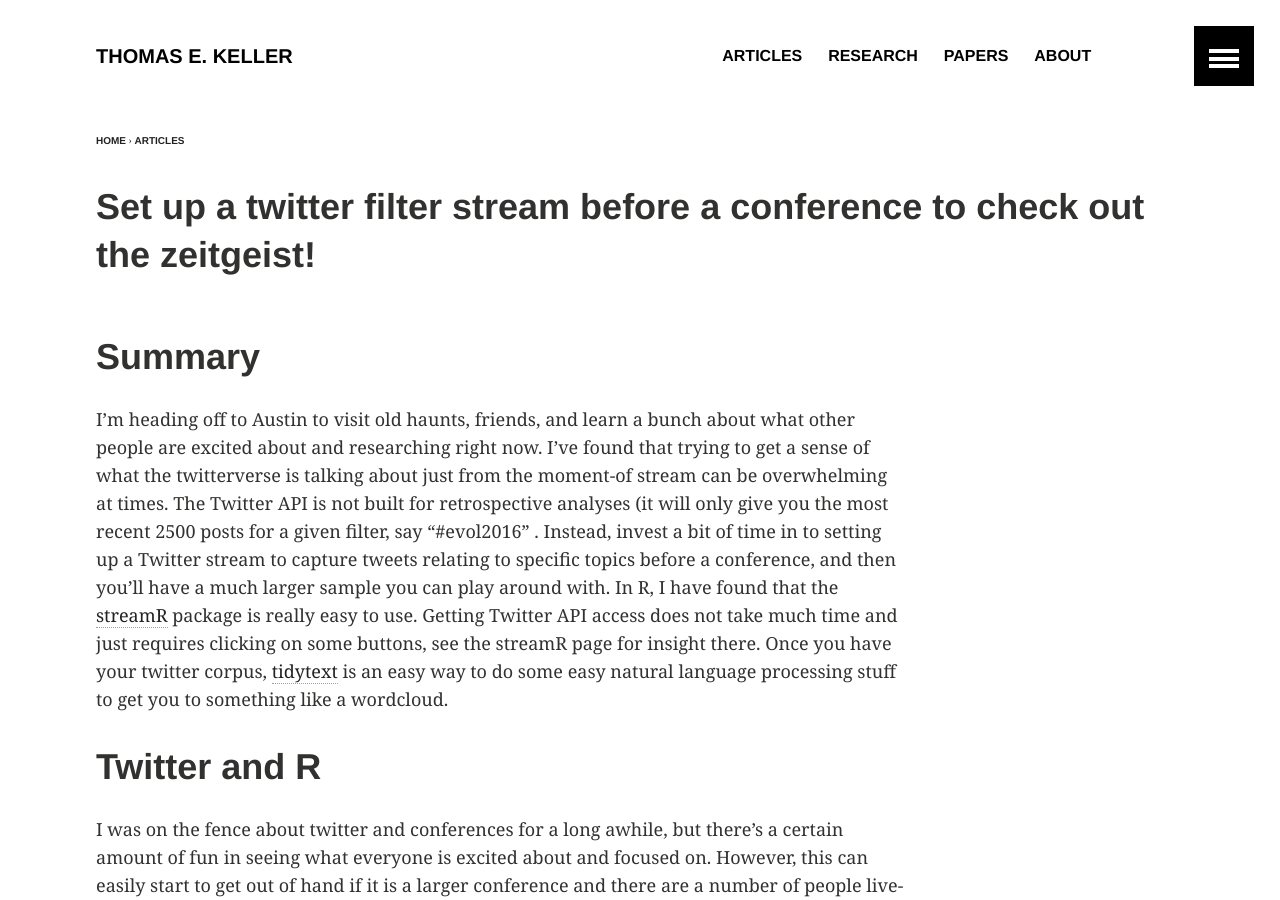
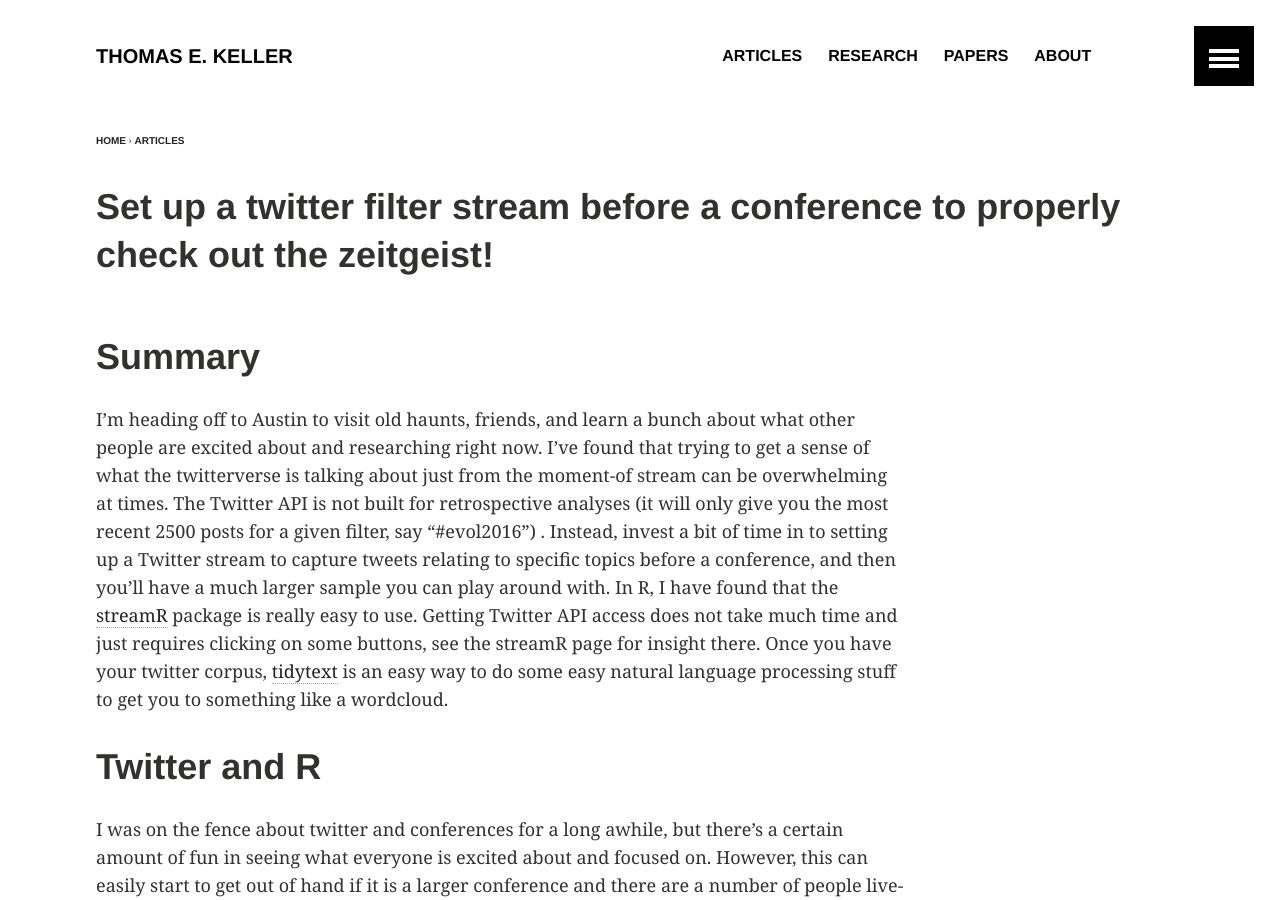
Before and after one commit to thomas-keller/thomas-keller.github.io, a Jekyll site: the page built from _posts/articles/2016-06-16-using-streamr-tidytext-to-conferences-with-twitter.md, in a window 1280 px wide and 900 px high. Built offline with Jekyll 4.4.1, drawn with Linux system fonts in a browser that asks for light colours; comment, search, counter and statistics services are not loaded; some of the changed text lies outside the part shown.

Commit message:
post about twitter stream for evol

````diff
--- a/_posts/articles/2016-06-16-using-streamr-tidytext-to-conferences-with-twitter.md
+++ b/_posts/articles/2016-06-16-using-streamr-tidytext-to-conferences-with-twitter.md
@@ -1,6 +1,6 @@
 ---
 layout: article
-title: Set up a twitter filter stream before a conference to check out the zeitgeist!
+title: Set up a twitter filter stream before a conference to properly check out the zeitgeist!
 excerpt: streamR and tidytext are pretty cool if you use R, yo
 comments: true
 categories: articles
@@ -11,7 +11,7 @@ image:
 
 # Summary
 
-I'm heading off to Austin to visit old haunts, friends, and learn a bunch about what other people are excited about and researching right now. I've found that trying to get a sense of what the twitterverse is talking about just from the moment-of stream can be overwhelming at times. The Twitter API is not built for retrospective analyses (it will only give you the most recent 2500 posts for a given filter, say "#evol2016" . Instead, invest a bit of time in to setting up a Twitter stream to capture tweets relating to specific topics before a conference, and then you'll have a much larger sample you can play around with. In R, I have found that the [streamR](https://github.com/pablobarbera/streamR) package is really easy to use. Getting Twitter API access does not take much time and just requires clicking on some buttons, see the streamR page for insight there. Once you have your twitter corpus, [tidytext](https://cran.r-project.org/web/packages/tidytext/index.html) is an easy way to do some easy natural language processing stuff to get you to something like a wordcloud.
+I'm heading off to Austin to visit old haunts, friends, and learn a bunch about what other people are excited about and researching right now. I've found that trying to get a sense of what the twitterverse is talking about just from the moment-of stream can be overwhelming at times. The Twitter API is not built for retrospective analyses (it will only give you the most recent 2500 posts for a given filter, say "#evol2016") . Instead, invest a bit of time in to setting up a Twitter stream to capture tweets relating to specific topics before a conference, and then you'll have a much larger sample you can play around with. In R, I have found that the [streamR](https://github.com/pablobarbera/streamR) package is really easy to use. Getting Twitter API access does not take much time and just requires clicking on some buttons, see the streamR page for insight there. Once you have your twitter corpus, [tidytext](https://cran.r-project.org/web/packages/tidytext/index.html) is an easy way to do some easy natural language processing stuff to get you to something like a wordcloud.
 
 # Twitter and R
 
@@ -52,7 +52,7 @@ done
 
 ***
 
-Once you have some tweets in a few jsons, there are two paths to easily analyzing them. If you've pulled down a large number and want to do some serious analysis, you may want to check out [smappR](https://github.com/SMAPPNYU/smappR) which has some code to dump json files into a mongoDB database. However, at a conference scale that's probably overkill so I'd recommend just merging the jsons into one large file "cat evol2016*json > merged_evol2016.json" and then using the parseTweets function provided by streamR. Here is how to do some simple processing of the tweets to remove URL links and some other trash so you can make a simple wordcloud. The sky is of course the limit at this point, you could also do some sentiment analysis stuff. Anyway, check out the intro vignette for [tidytext](https://cran.r-project.org/web/packages/tidytext/vignettes/tidytext.html) it is great and very easy to follow along.
+Once you have some tweets in a few jsons, there are two paths to easily analyzing them. If you've pulled down a large number and want to do some serious analysis, you may want to check out [smappR](https://github.com/SMAPPNYU/smappR) which has some code to dump json files into a mongoDB database. However, at a conference scale that's probably overkill so I'd recommend just merging the jsons into one large file "cat evol2016*json > merged_evol2016.json" and then using the parseTweets function provided by streamR. Here is how to do some simple processing of the tweets to remove URL links and some other trash so you can make a simple wordcloud. The sky is of course the limit at this point, you could also do some sentiment analysis stuff. Anyway, check out the intro vignette for [tidytext](https://cran.r-project.org/web/packages/tidytext/vignettes/tidytext.html); it is great and very easy to follow along.
 
 ```R
 library(tidytext)
````
Also changed, not shown: other parts of _posts/articles/2016-06-16-using-streamr-tidytext-to-conferences-with-twitter.md (+1 -1 lines), about/index.md (+1 -1 lines).
